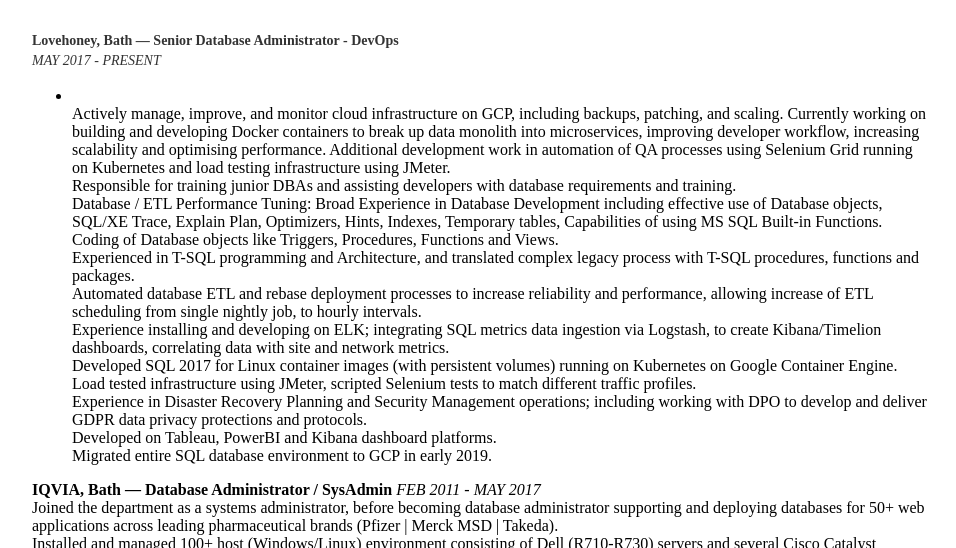
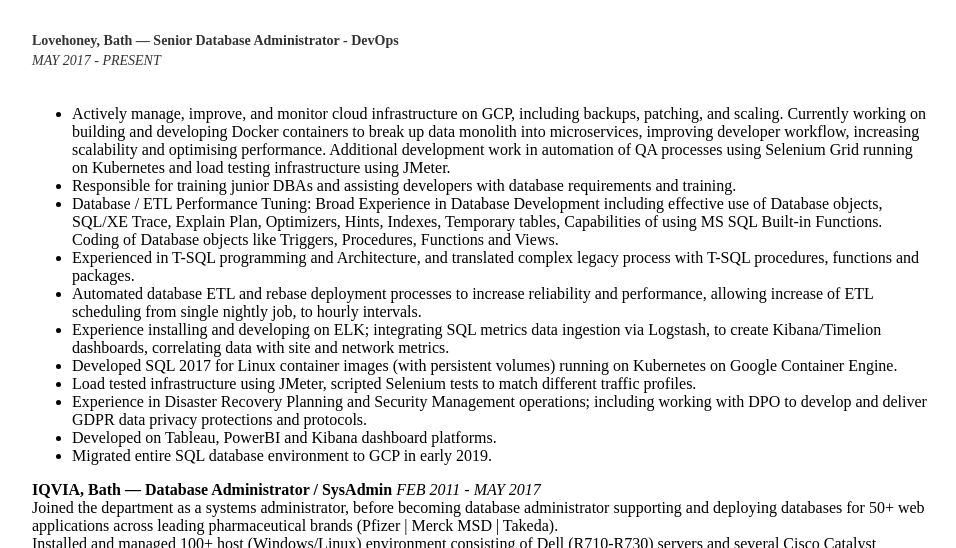
Before and after one commit to pricer45/pricer45.github.io, a Jekyll site: the page built from experience.html, in a window 1280 px wide. Shown: the part 166-714 px from the top of the page, without its empty margins (160-1116 px from the left). Built offline with Jekyll 4.4.1, drawn with Linux system fonts in a browser that asks for light colours.

Commit message:
Update experience.html

```diff
--- a/experience.html
+++ b/experience.html
@@ -9,18 +9,17 @@ title: Rob Price | DevOps
 <i>MAY 2017 - PRESENT</i>
 
 <ul>
-  <li>
-<br>Actively manage, improve, and monitor cloud infrastructure on GCP, including backups, patching, and scaling. Currently working on building and developing Docker containers to break up data monolith into microservices, improving developer workflow, increasing scalability and optimising performance. Additional development work in automation of QA processes using Selenium Grid running on Kubernetes and load testing infrastructure using JMeter.
-<br>Responsible for training junior DBAs and assisting developers with database requirements and training.
-<br>Database / ETL Performance Tuning: Broad Experience in Database Development including effective use of Database objects, SQL/XE Trace, Explain Plan, Optimizers, Hints, Indexes, Temporary tables, Capabilities of using MS SQL Built-in Functions. Coding of Database objects like Triggers, Procedures, Functions and Views.
-<br>Experienced in T-SQL programming and Architecture, and translated complex legacy process with T-SQL procedures, functions and packages.
-<br>Automated database ETL and rebase deployment processes to increase reliability and performance, allowing increase of ETL scheduling from single nightly job, to hourly intervals.
-<br>Experience installing and developing on ELK; integrating SQL metrics data ingestion via Logstash, to create Kibana/Timelion dashboards, correlating data with site and network metrics.
-<br>Developed SQL 2017 for Linux container images (with persistent volumes) running on Kubernetes on Google Container Engine.
-<br>Load tested infrastructure using JMeter, scripted Selenium tests to match different traffic profiles.
-<br>Experience in Disaster Recovery Planning and Security Management operations; including working with DPO to develop and deliver GDPR data privacy protections and protocols.
-<br>Developed on Tableau, PowerBI and Kibana dashboard platforms.
-<br>Migrated entire SQL database environment to GCP in early 2019.
+<br><li>Actively manage, improve, and monitor cloud infrastructure on GCP, including backups, patching, and scaling. Currently working on building and developing Docker containers to break up data monolith into microservices, improving developer workflow, increasing scalability and optimising performance. Additional development work in automation of QA processes using Selenium Grid running on Kubernetes and load testing infrastructure using JMeter.
+<br><li>Responsible for training junior DBAs and assisting developers with database requirements and training.
+<br><li>Database / ETL Performance Tuning: Broad Experience in Database Development including effective use of Database objects, SQL/XE Trace, Explain Plan, Optimizers, Hints, Indexes, Temporary tables, Capabilities of using MS SQL Built-in Functions. Coding of Database objects like Triggers, Procedures, Functions and Views.
+<br><li>Experienced in T-SQL programming and Architecture, and translated complex legacy process with T-SQL procedures, functions and packages.
+<br><li>Automated database ETL and rebase deployment processes to increase reliability and performance, allowing increase of ETL scheduling from single nightly job, to hourly intervals.
+<br><li>Experience installing and developing on ELK; integrating SQL metrics data ingestion via Logstash, to create Kibana/Timelion dashboards, correlating data with site and network metrics.
+<br><li>Developed SQL 2017 for Linux container images (with persistent volumes) running on Kubernetes on Google Container Engine.
+<br><li>Load tested infrastructure using JMeter, scripted Selenium tests to match different traffic profiles.
+<br><li>Experience in Disaster Recovery Planning and Security Management operations; including working with DPO to develop and deliver GDPR data privacy protections and protocols.
+<br><li>Developed on Tableau, PowerBI and Kibana dashboard platforms.
+<br><li>Migrated entire SQL database environment to GCP in early 2019.
   </li>
 </ul>
 
```
